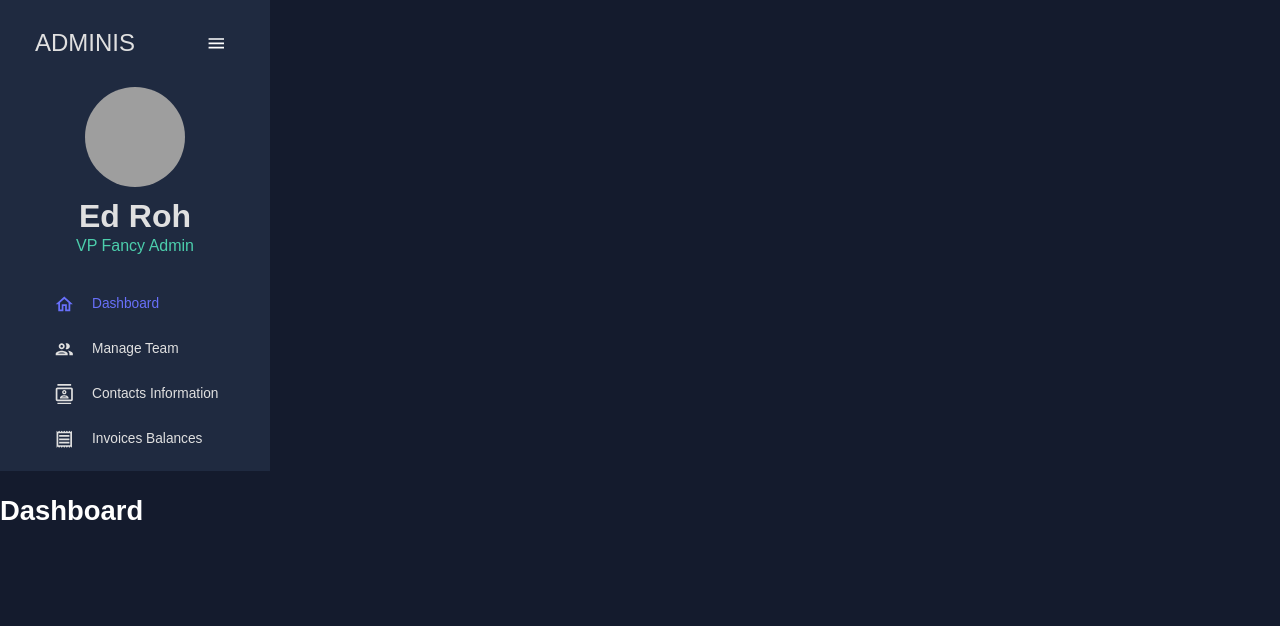
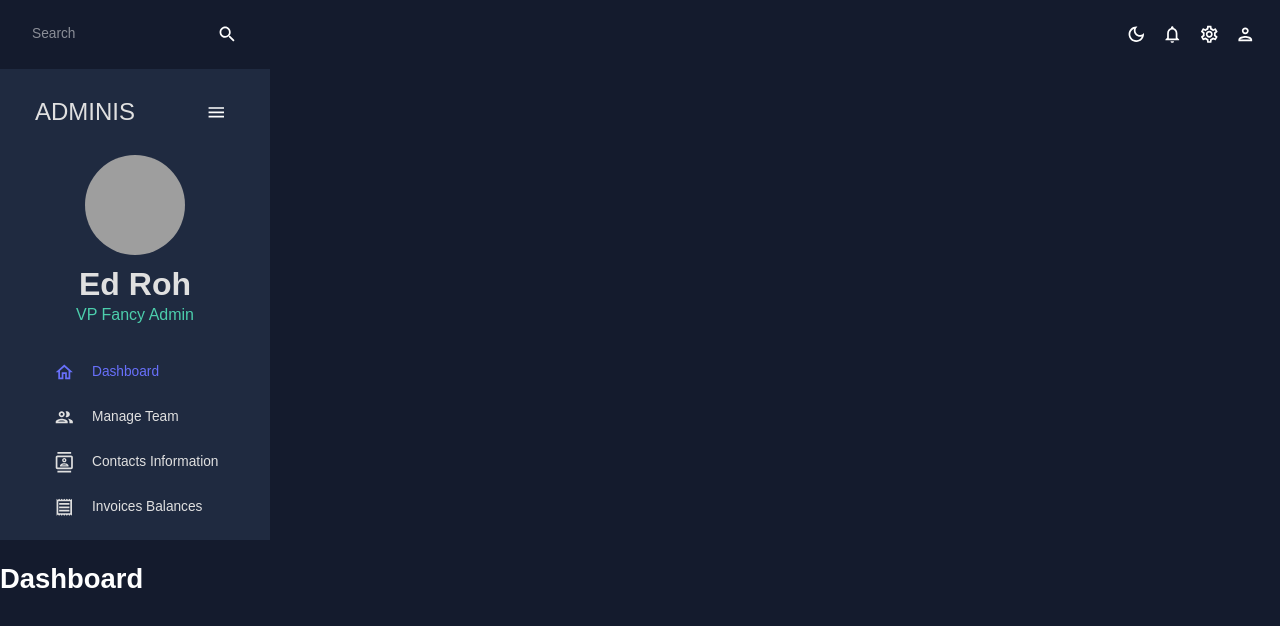
Before and after one commit to aliszafar1/react-typescript-dashboard, a React (Create React App) app: page / in a window 1280 px wide. Shown: the top 626 px of the page. Built offline with nearby package versions, Linux system fonts and the light colour scheme; grey boxes are pictures that could not be loaded; the HTML template or start-up script is replaced by a standard one.

Commit message:
Added Home Component

```diff
--- a/src/App.tsx
+++ b/src/App.tsx
@@ -1,28 +1,24 @@
 import React from "react";
-import { CssBaseline, ThemeProvider, Grid } from "@mui/material";
+import { CssBaseline, ThemeProvider } from "@mui/material";
 import { ColorModeContext, useMode } from "./theme";
 
-import AppRoutes from "./routes";
-import SideMenu from "./sidemenu";
 import "./styles.css";
+import Home from "./home";
 
 function App() {
   const [theme, colorMode] = useMode();
 
   return (
-    <ColorModeContext.Provider value={colorMode}>
+    <>
       {/* @ts-ignore */}
-      <ThemeProvider theme={theme}>
-        <CssBaseline />
-        <div className="app">
-          <main className="content">
-            {/* <Topbar setIsSidebar={setIsSidebar} /> */}
-            <SideMenu />
-            <AppRoutes />
-          </main>
-        </div>
-      </ThemeProvider>
-    </ColorModeContext.Provider>
+      <ColorModeContext.Provider value={colorMode}>
+        {/* @ts-ignore */}
+        <ThemeProvider theme={theme}>
+          <CssBaseline />
+          <Home />
+        </ThemeProvider>
+      </ColorModeContext.Provider>
+    </>
   );
 }
 
--- /dev/null
+++ b/src/home/index.tsx
@@ -0,0 +1,18 @@
+import React from "react";
+import TopMenu from "./topmenu";
+import SideMenu from "./sidemenu";
+import AppRoutes from "../routes";
+
+const Home = () => {
+  return (
+    <div className="app">
+      <main className="content">
+        <TopMenu />
+        <SideMenu />
+        <AppRoutes />
+      </main>
+    </div>
+  );
+};
+
+export default Home;
--- /dev/null
+++ b/src/home/topmenu.tsx
@@ -0,0 +1,54 @@
+import { Box, IconButton, useTheme } from "@mui/material";
+import { useContext } from "react";
+import { ColorModeContext, tokens } from "../theme";
+import InputBase from "@mui/material/InputBase";
+import LightModeOutlinedIcon from "@mui/icons-material/LightModeOutlined";
+import DarkModeOutlinedIcon from "@mui/icons-material/DarkModeOutlined";
+import NotificationsOutlinedIcon from "@mui/icons-material/NotificationsOutlined";
+import SettingsOutlinedIcon from "@mui/icons-material/SettingsOutlined";
+import PersonOutlinedIcon from "@mui/icons-material/PersonOutlined";
+import SearchIcon from "@mui/icons-material/Search";
+
+const TopMenu = () => {
+  const theme = useTheme();
+  const colors = tokens(theme.palette.mode);
+  const colorMode = useContext(ColorModeContext);
+
+  return (
+    <Box display="flex" justifyContent="space-between" p={2}>
+      {/* SEARCH BAR */}
+      <Box
+        display="flex"
+        // backgroundColor={colors.primary[500]}
+        borderRadius="3px"
+      >
+        <InputBase sx={{ ml: 2, flex: 1 }} placeholder="Search" />
+        <IconButton type="button" sx={{ p: 1 }}>
+          <SearchIcon />
+        </IconButton>
+      </Box>
+
+      {/* ICONS */}
+      <Box display="flex">
+        <IconButton onClick={colorMode.toggleColorMode}>
+          {theme.palette.mode === "dark" ? (
+            <DarkModeOutlinedIcon />
+          ) : (
+            <LightModeOutlinedIcon />
+          )}
+        </IconButton>
+        <IconButton>
+          <NotificationsOutlinedIcon />
+        </IconButton>
+        <IconButton>
+          <SettingsOutlinedIcon />
+        </IconButton>
+        <IconButton>
+          <PersonOutlinedIcon />
+        </IconButton>
+      </Box>
+    </Box>
+  );
+};
+
+export default TopMenu;
--- a/src/theme.ts
+++ b/src/theme.ts
@@ -196,7 +196,7 @@
 
 // context for color mode
 export const ColorModeContext = createContext({
-  // toggleColorMode: () => {},
+  toggleColorMode: () => {},
 });
 
 export const useMode = () => {
```
Also changed, not shown: src/home/sidemenu.tsx (renamed from src/sidemenu/index.tsx).
